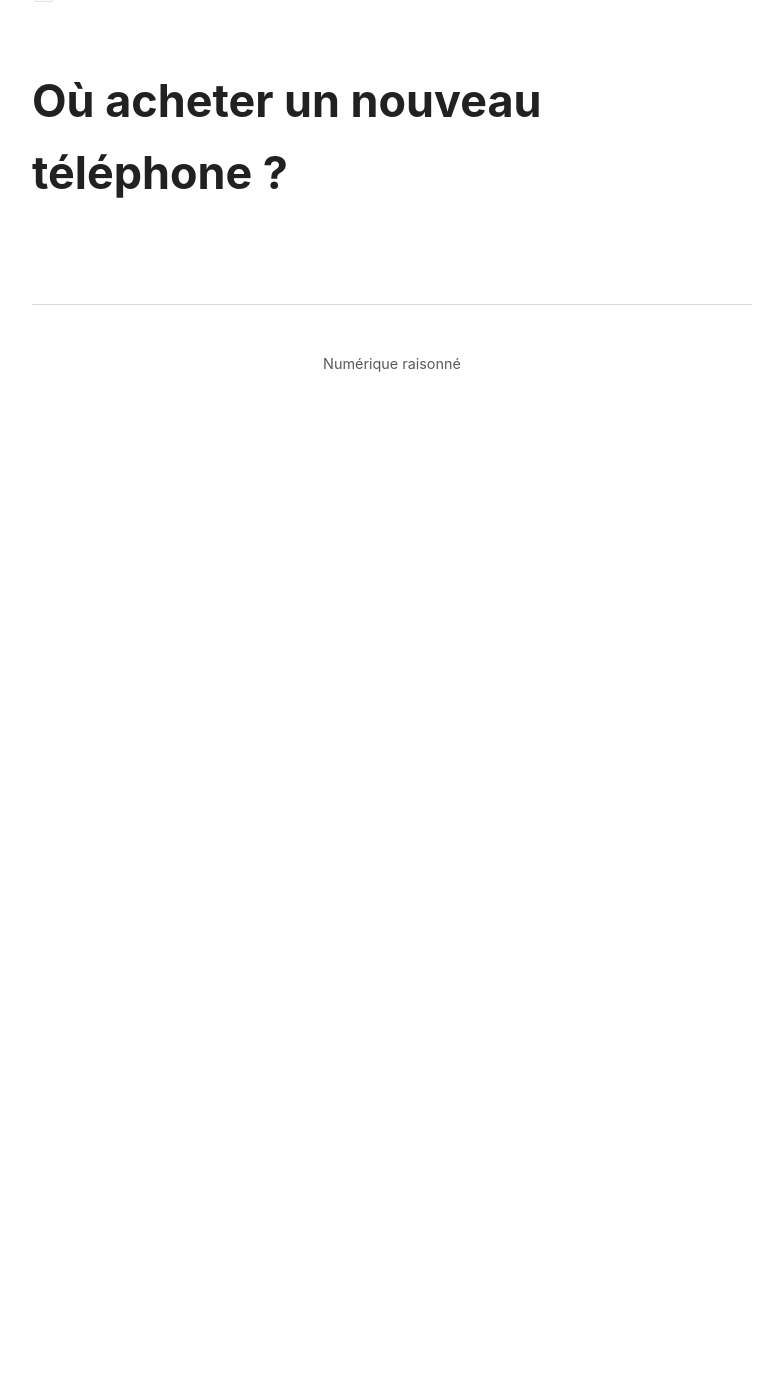
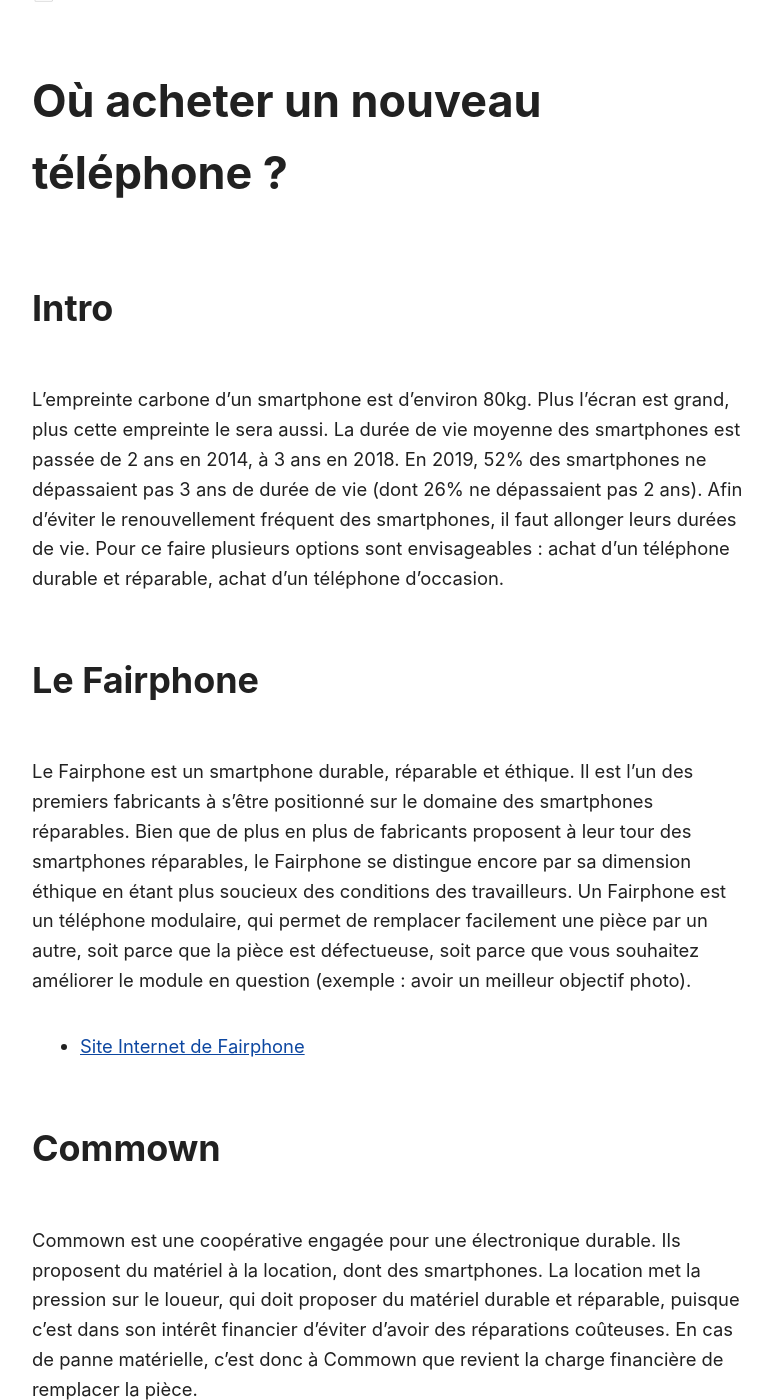
Before and after one commit to Slandais/slandais.github.io, a Jekyll site: the page built from _posts/2021-05-29-acheterTelephone.md, in a window 1280 px wide and 1400 px high, scrolled down 270 px. Shown: the whole window, without its empty margins (248-1020 px from the left). Built offline with Jekyll 4.4.1, drawn with Linux system fonts in a browser that asks for light colours; before the commit the page ends 900 px from its top, so only the background shows below that; some of the changed text lies outside the part shown.

Commit message:
Update 2021-05-29-acheterTelephone.md

```diff
--- a/_posts/2021-05-29-acheterTelephone.md
+++ b/_posts/2021-05-29-acheterTelephone.md
@@ -7,3 +7,27 @@
 ---
 
 # Où acheter un nouveau téléphone ?
+
+## Intro
+
+L'empreinte carbone d'un smartphone est d'environ 80kg. Plus l'écran est grand, plus cette empreinte le sera aussi.
+La durée de vie moyenne des smartphones est passée de 2 ans en 2014, à 3 ans en 2018.
+En 2019, 52% des smartphones ne dépassaient pas 3 ans de durée de vie (dont 26% ne dépassaient pas 2 ans).
+Afin d'éviter le renouvellement fréquent des smartphones, il faut allonger leurs durées de vie.
+Pour ce faire plusieurs options sont envisageables : achat d'un téléphone durable et réparable, achat d'un téléphone d'occasion.
+
+## Le Fairphone
+
+Le Fairphone est un smartphone durable, réparable et éthique. Il est l'un des premiers fabricants à s'être positionné sur le domaine des smartphones réparables.
+Bien que de plus en plus de fabricants proposent à leur tour des smartphones réparables, le Fairphone se distingue encore par sa dimension éthique en étant plus soucieux des conditions des travailleurs.
+Un Fairphone est un téléphone modulaire, qui permet de remplacer facilement une pièce par un autre, soit parce que la pièce est défectueuse, soit parce que vous souhaitez améliorer le module en question (exemple : avoir un meilleur objectif photo).
+
+* [Site Internet de Fairphone](https://www.fairphone.com/fr)
+
+## Commown
+
+Commown est une coopérative engagée pour une électronique durable. Ils proposent du matériel à la location, dont des smartphones.
+La location met la pression sur le loueur, qui doit proposer du matériel durable et réparable, puisque c'est dans son intérêt financier d'éviter d'avoir des réparations coûteuses.
+En cas de panne matérielle, c'est donc à Commown que revient la charge financière de remplacer la pièce.
+
+* [Site Internet de Commown](https://commown.coop/)
```
